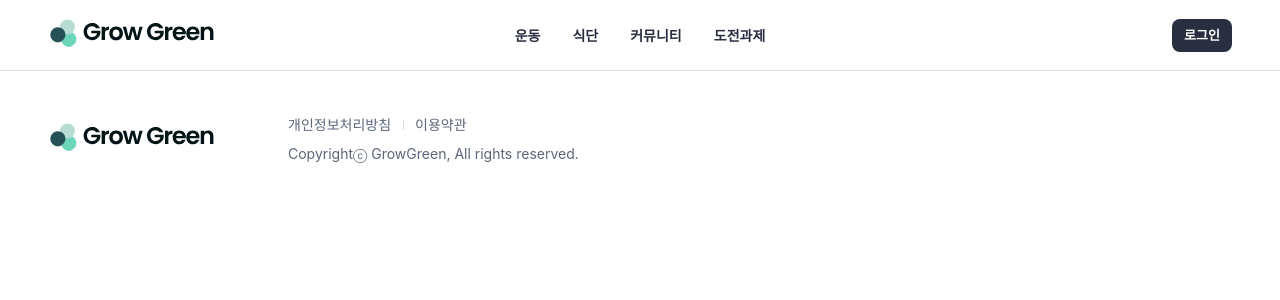
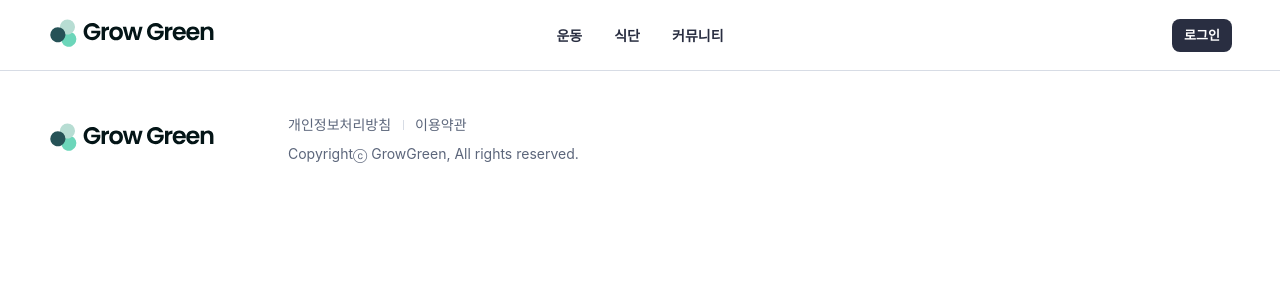
Before and after one commit to devgiants75/proejct-growgreen, a React (Create React App) app in the folder growgreen/: page / in a window 1280 px wide. Shown: the top 300 px of the page. Built offline with nearby package versions, Linux system fonts and the light colour scheme.

Commit message:
kkh/Modify: nav 메뉴 삭제

```diff
--- a/growgreen/src/components/Nav/Nav.tsx
+++ b/growgreen/src/components/Nav/Nav.tsx
@@ -8,7 +8,6 @@ function Nav() {
       <Link to="/exercise">운동</Link>
       <Link to="/diet">식단</Link>
       <Link to="/community">커뮤니티</Link>
-      <Link to="/challenge">도전과제</Link>
     </S.Nav>
   );
 }
```
